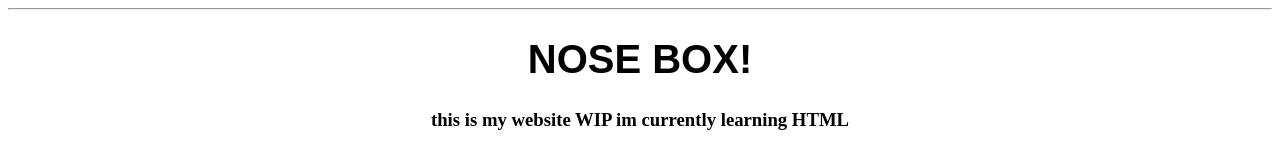
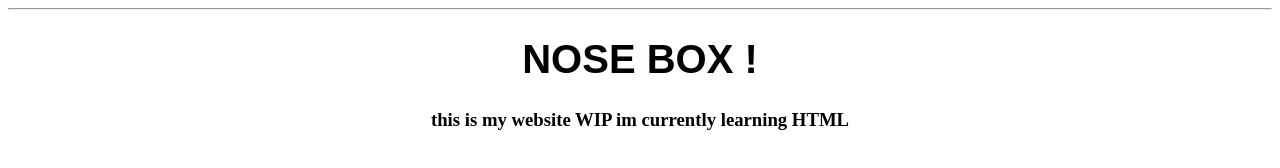
Before and after one commit to schnostrils/nose-box-art, a plain HTML site: page index.html in a window 1280 px wide. Drawn offline with Linux system fonts and the light colour scheme.

Commit message:
Update index.html

```diff
--- a/index.html
+++ b/index.html
@@ -1,8 +1,8 @@
 <!DOCTYPE html>
 <html>
-    <head></head>
-    <body></body>
-</html>
+    <title>NOSE BOX !</title>
+    <head>
+    <body>
 <style>
     .site-title {
         text-align: center;
@@ -17,9 +17,12 @@
 <hr />
 <h1
 class="site-title">
-    NOSE BOX!
+    NOSE BOX !
 </h1>
 <h3
 class="homepage-body">
 this is my website WIP im currently learning HTML
 </h3>
+</head>
+</body>
+</html>
```
